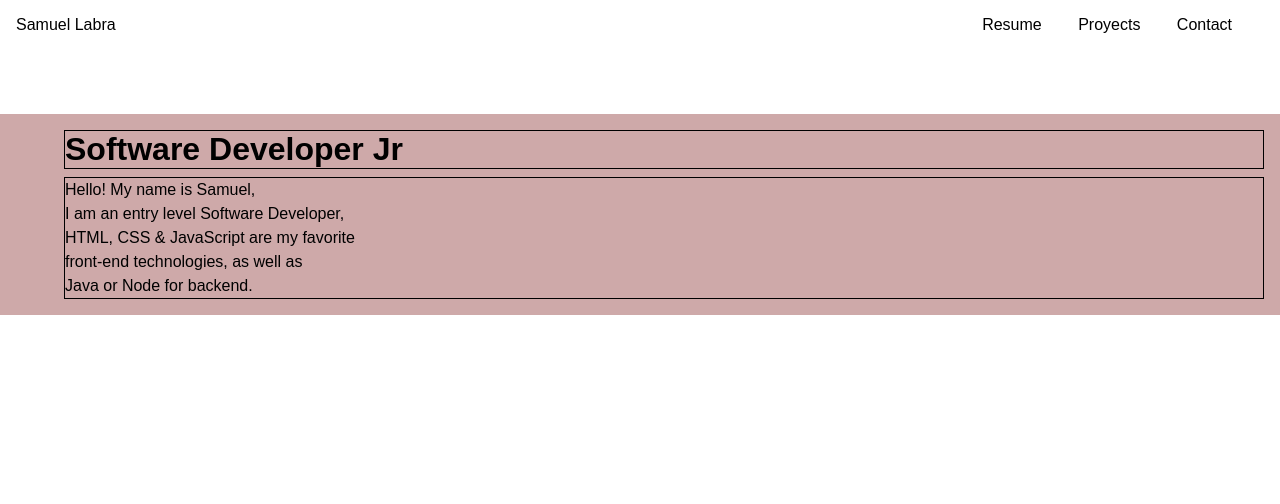
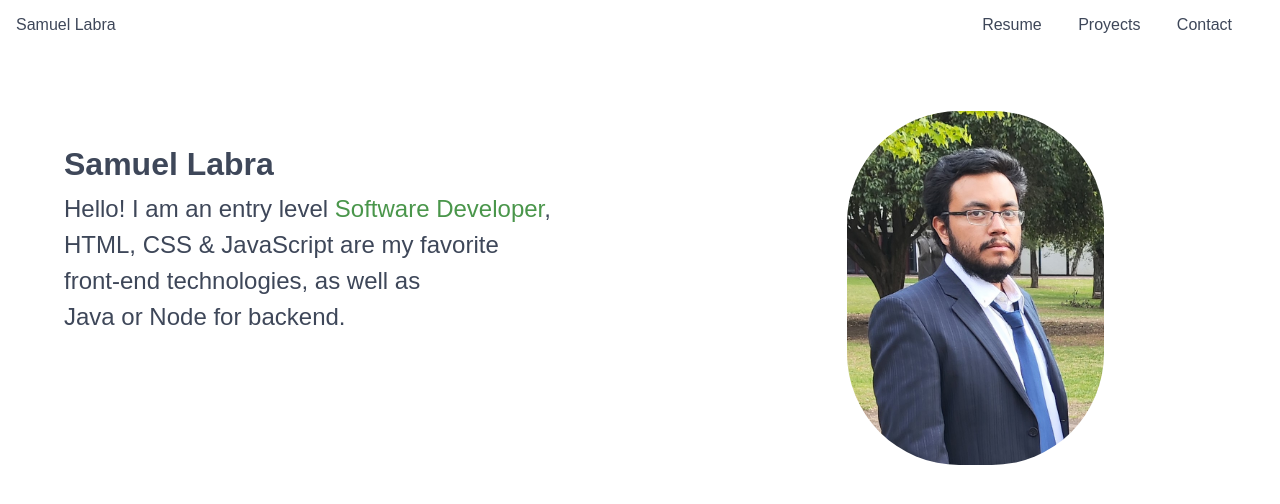
Before and after one commit to sglabra17/my-portfolio, a plain HTML site: page index.html in a window 1280 px wide. Drawn offline with Linux system fonts and the light colour scheme.

Commit message:
Cambio de titulo y redacción. Tamaño de Fuente. Posición de la Foto

```diff
--- a/assets/css/header.css
+++ b/assets/css/header.css
@@ -1,14 +1,31 @@
-
 .header {
     margin-left: 3em;
 }
 
+/* Title and Description */
 .title {
     margin-bottom: .25em;
-    border: solid 1px;
+    font-size: 2rem;
+    /* border: solid 1px; */
 }
 
 .aboutme {
     line-height: 1.5em;
-    border: solid 1px;
+    font-size: 1.5rem;
+    /* border: solid 1px; */
 }
+
+.jobtitle {
+    color: #4a964b;
+}
+
+/* Image of Me */
+.photo-ctnr {
+    text-align: right;
+}
+
+.my-photo {
+    margin-top: -14em;
+    margin-right: 10em;
+    border-radius: 7em;
+}
--- a/assets/css/styles.css
+++ b/assets/css/styles.css
@@ -7,6 +7,7 @@
 body {
     font-family: Arial, Helvetica, sans-serif;
     font-size: 1rem;
+    color: #3E4759;
 }
 
 
@@ -44,7 +45,6 @@ ul > li {
 
 /* Main Content*/
 .main {
-    margin-top: 4em;
+    margin-top: 5em;
     padding: 1em;
-    background: rgb(206, 169, 169);
 }
--- a/index.html
+++ b/index.html
@@ -26,12 +26,18 @@
         <!-- Main Content -->
         <main class="main">
             <header class="header">
-                <h1 class="title">Software Developer Jr</h1>
-                <p class="aboutme">Hello! My name is Samuel,<br>
-                I am an entry level Software Developer,<br>
-                HTML, CSS & JavaScript are my favorite<br>
+                <h1 class="title">Samuel Labra</h1>
+                <p class="aboutme">Hello!
+                I am an entry level <span class="jobtitle">Software Developer</span>,
+                <br>HTML, CSS & JavaScript are my favorite<br>
                 front-end technologies, as well as<br>
                 Java or Node for backend.</p>
+                <div class="photo-ctnr">
+                    <img class="my-photo"
+                    src="imgs/me-pic.jpg"
+                    alt="A photo of Samuel"
+                    width="257">
+                </div>
             </header>
         </main>
 
```
Also changed, not shown: imgs/me-pic.jpg (added).
